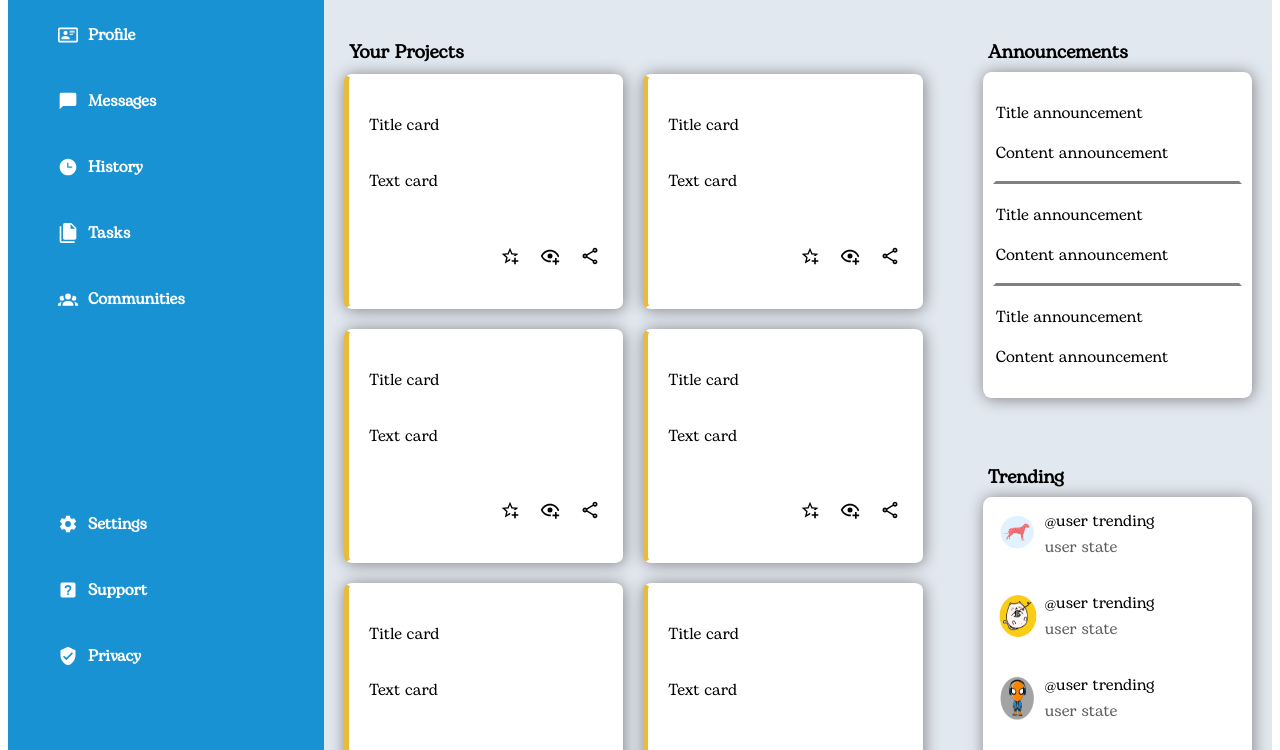
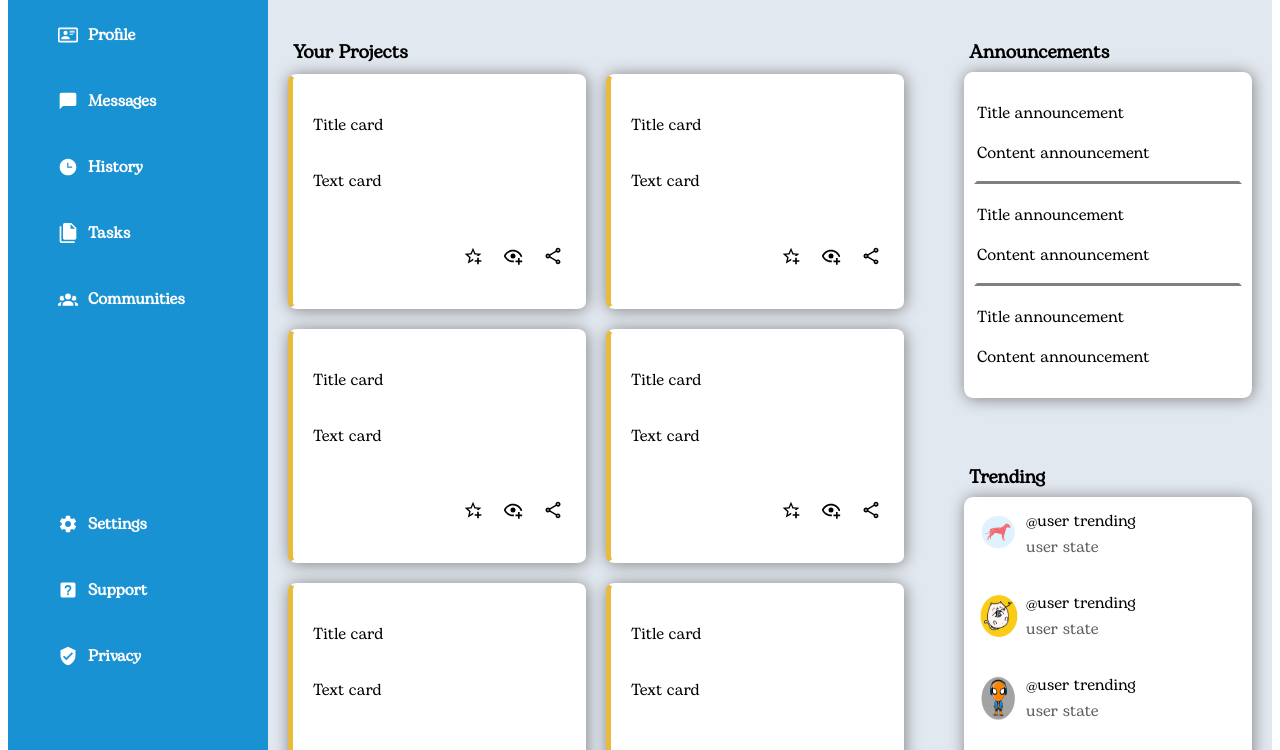
Before and after one commit to lightspot-coder/Admin-Dashboard, a plain HTML site: page index.html in a window 1280 px wide. Shown: the part 235-985 px from the top of the page. Drawn offline with Linux system fonts and the light colour scheme.

Commit message:
Changing aspect ratio for sidebar

```diff
--- a/style.css
+++ b/style.css
@@ -23,7 +23,7 @@ div{
 
 .body-container{
     display:grid;
-    grid-template-columns: 1fr 3fr;
+    grid-template-columns: 1fr 6fr;
 }
 
 ul{
```
